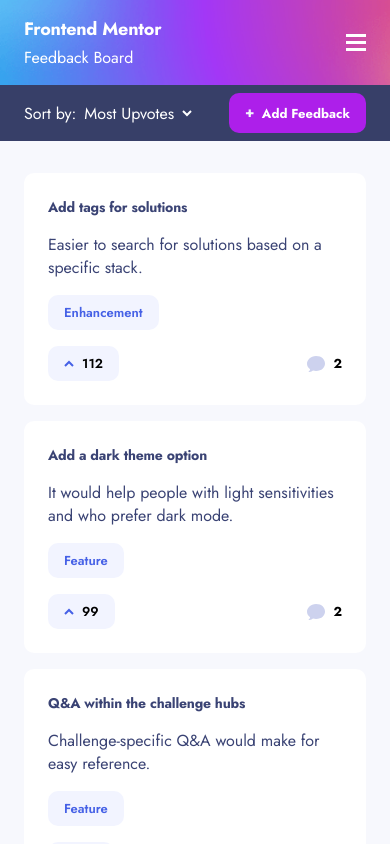
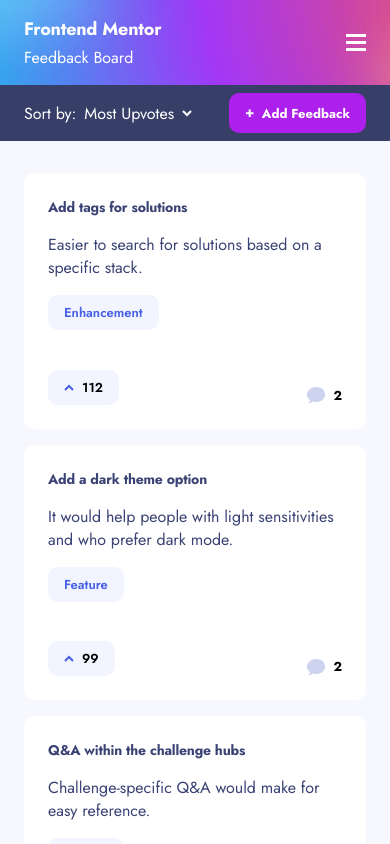
Before and after one commit to jljakin2/product-feedback-next, a Next.js app in the folder frontend/: page / in a window 390 px wide. Shown: the top 844 px of the page. Built offline with nearby package versions, Linux system fonts and the light colour scheme.

Commit message:
made suggestion card component more robust for responsive design later using grid instead of flexbox

```diff
--- a/frontend/components/SuggestionCard.js
+++ b/frontend/components/SuggestionCard.js
@@ -7,6 +7,13 @@
 const SuggestionCardStyles = styled.div`
   background: var(--white);
   border-radius: 0.625rem;
+
+  display: grid;
+  grid:
+    "main main" 2fr
+    "upvotes comments" 1fr
+    / 1fr 1fr;
+  grid-row-gap: 0.5rem;
 
   padding: 1.5rem;
   margin-top: 1rem;
@@ -20,23 +27,42 @@
     margin-bottom: 1rem;
   }
 
-  .footer {
+  .main {
+    grid-area: main;
+  }
+
+  .upvotes {
+    grid-area: upvotes;
+    align-self: end;
+  }
+
+  .comments {
+    grid-area: comments;
+    align-self: end;
+    justify-self: end;
+  }
+
+  /* .footer {
     display: flex;
     justify-content: space-between;
     align-items: center;
 
     margin-top: 1rem;
-  }
+  } */
 `;
 
 export default function SuggestionCard({ product }) {
   return (
     <SuggestionCardStyles>
-      <h4>{product.title}</h4>
-      <p className="body-1">{product.description}</p>
-      <Tag category={product.category} />
-      <div className="footer">
+      <div className="main">
+        <h4>{product.title}</h4>
+        <p className="body-1">{product.description}</p>
+        <Tag category={product.category} />
+      </div>
+      <div className="upvotes">
         <UpVoteBtn votes={product.upvotes} />
+      </div>
+      <div className="comments">
         <CommentsBtn
           numOfComments={product.comments ? product.comments.length : 0} // check if comments exist, if not, hard code 0
         />
--- a/frontend/pages/index.js
+++ b/frontend/pages/index.js
@@ -16,6 +16,7 @@
 export default function Home() {
   const products = data?.productRequests;
   const renderedProducts =
+    // if products exist, render them, otherwise render the empty state
     products &&
     products.map((product, index) => (
       <SuggestionCard product={product} key={index} />
```
